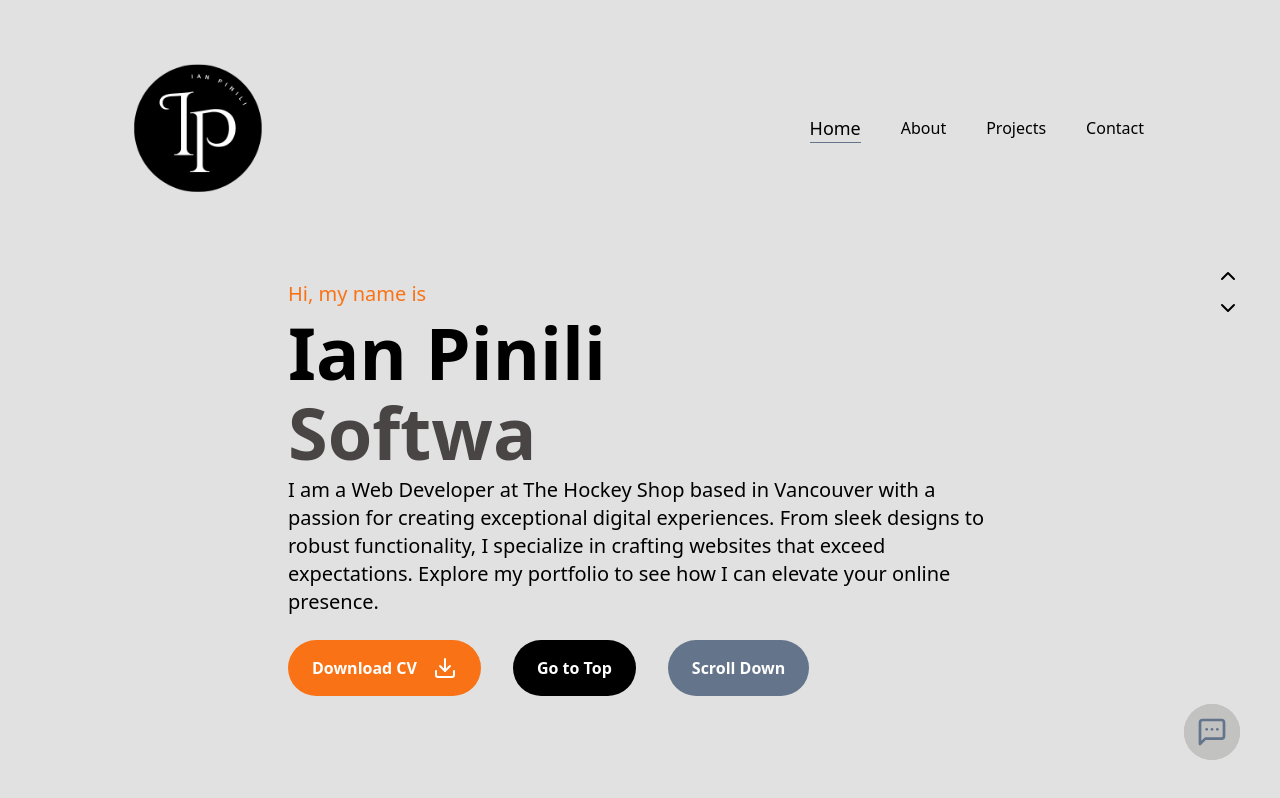
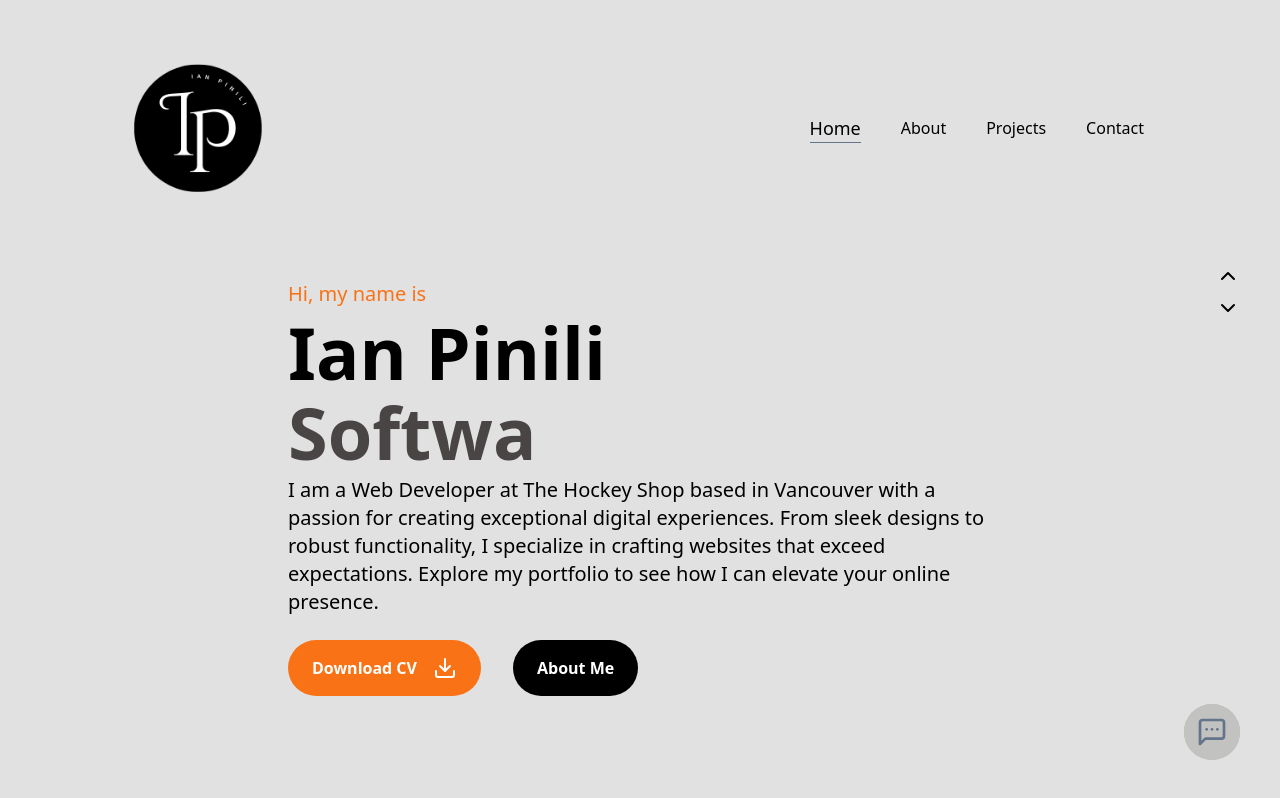
Before and after one commit to gianpinili/my-portfolio, a React (Vite) app: page / in a window 1280 px wide. Shown: the top 798 px of the page. Built offline with nearby package versions, Linux system fonts and the light colour scheme.

Commit message:
update button text

```diff
--- a/src/components/Home.tsx
+++ b/src/components/Home.tsx
@@ -87,17 +87,17 @@ function Home() {
             <Download className="hover:animate-bounce" />
           </a>
           <button
-            onClick={scrollToTop}
+            onClick={scrollToNextSection}
             className="bg-[black] hover:bg-[#494545] text-white font-bold py-2 px-4 text-center rounded-full md:py-4 md:px-6 duration-200"
           >
-            Go to Top
+            About Me
           </button>
-          <button
+          {/* <button
             onClick={scrollToNextSection}
             className="bg-active hover:bg-primary text-white font-bold py-2 px-4 text-center rounded-full md:py-4 md:px-6 duration-200 hover:opacity-70"
           >
             Scroll Down
-          </button>
+          </button> */}
         </div>
       </div>
       <div ref={aboutRef} className="home__about">
```
